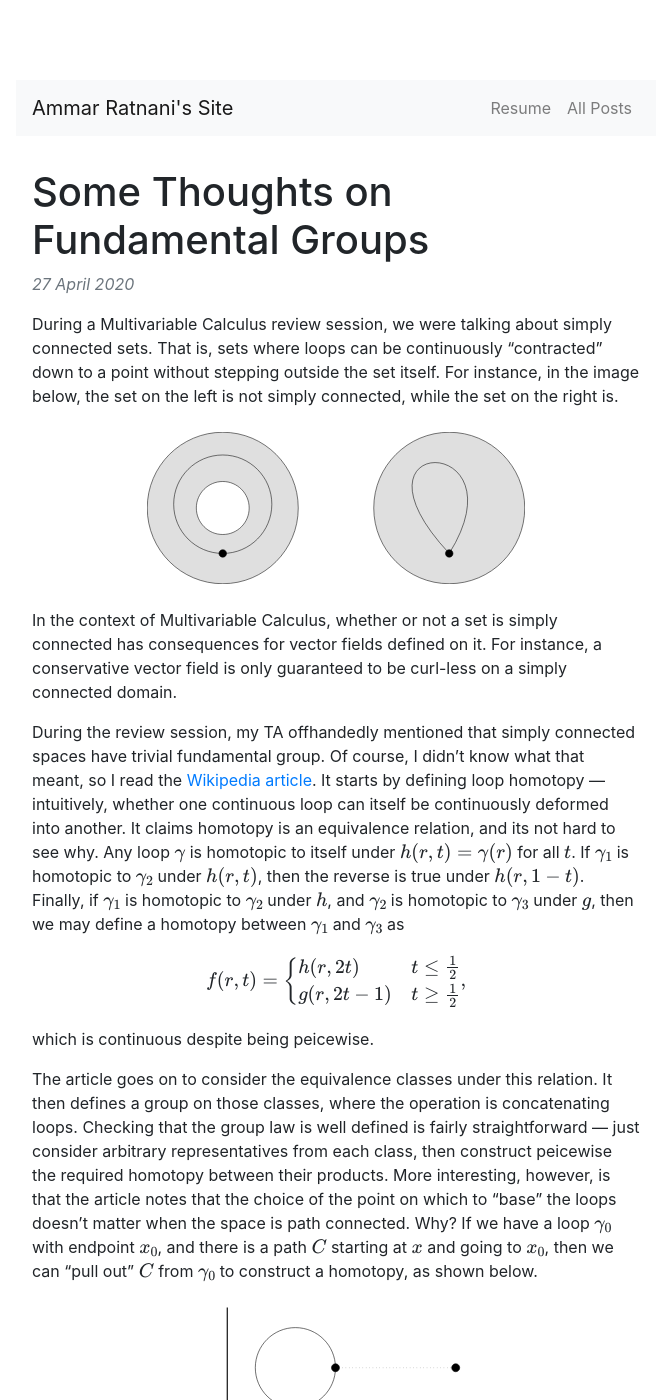
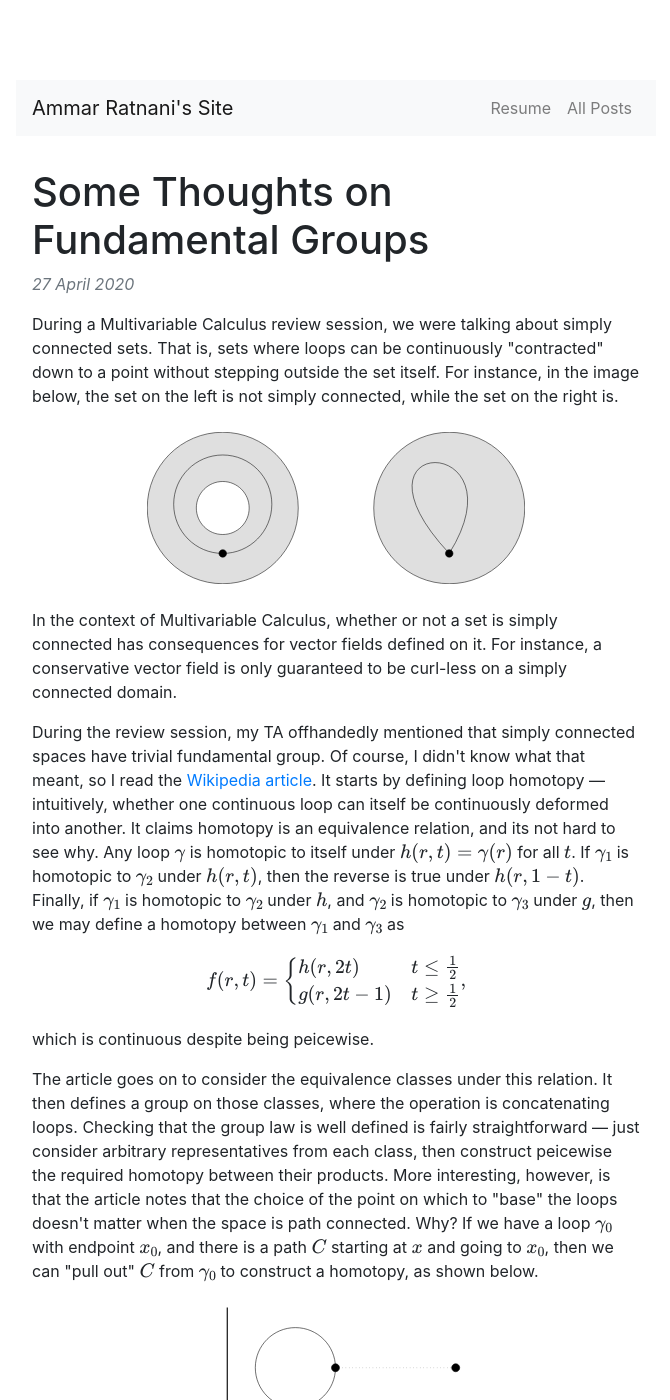
Before and after one commit to ammrat13/ammrat13.github.io, a Jekyll site: the page built from _posts/2020-04-27-fundamental_group_observations.md, in a window 1280 px wide and 1400 px high. Shown: the whole window, without its empty margins (304-974 px from the left). Built offline with Jekyll 4.4.1, drawn with Linux system fonts in a browser that asks for light colours; nearby versions of some CDN libraries; our own code applies the rules of GitHub Pages for plain Markdown files; part of the change alters nothing that is shown; some of the changed text lies outside the part shown.

```diff
--- a/_config.yml
+++ b/_config.yml
@@ -1,18 +1,4 @@
-# Welcome to Jekyll!
-#
-# This config file is meant for settings that affect your whole blog, values
-# which you are expected to set up once and rarely edit after that. If you find
-# yourself editing this file very often, consider using Jekyll's data files
-# feature for the data you need to update frequently.
-#
-# For technical reasons, this file is *NOT* reloaded automatically when you use
-# 'bundle exec jekyll serve'. If you change this file, please restart the server process.
-
 # Site settings
-# These are used to personalize your new site. If you look in the HTML files,
-# you will see them accessed via {{ site.title }}, {{ site.email }}, and so on.
-# You can create any custom variable you would like, and they will be accessible
-# in the templates via {{ site.myvariable }}.
 title: Ammar Ratnani's Site
 email: ammrat13@gmail.com
 github_username: ammrat13
@@ -29,10 +15,11 @@ markdown: kramdown
 highlighter: rouge
 sass:
     sass_dir: assets/_scss/
+kramdown:
+    # See: https://stackoverflow.com/questions/25596792/how-do-i-turn-off-smart-quotes-in-jekyll
+    smart_quotes: ["apos", "apos", "quot", "quot"]
 
 # Exclude from processing.
-# The following items will not be processed, by default. Create a custom list
-# to override the default setting.
 exclude:
   - Gemfile
   - Gemfile.lock
```
